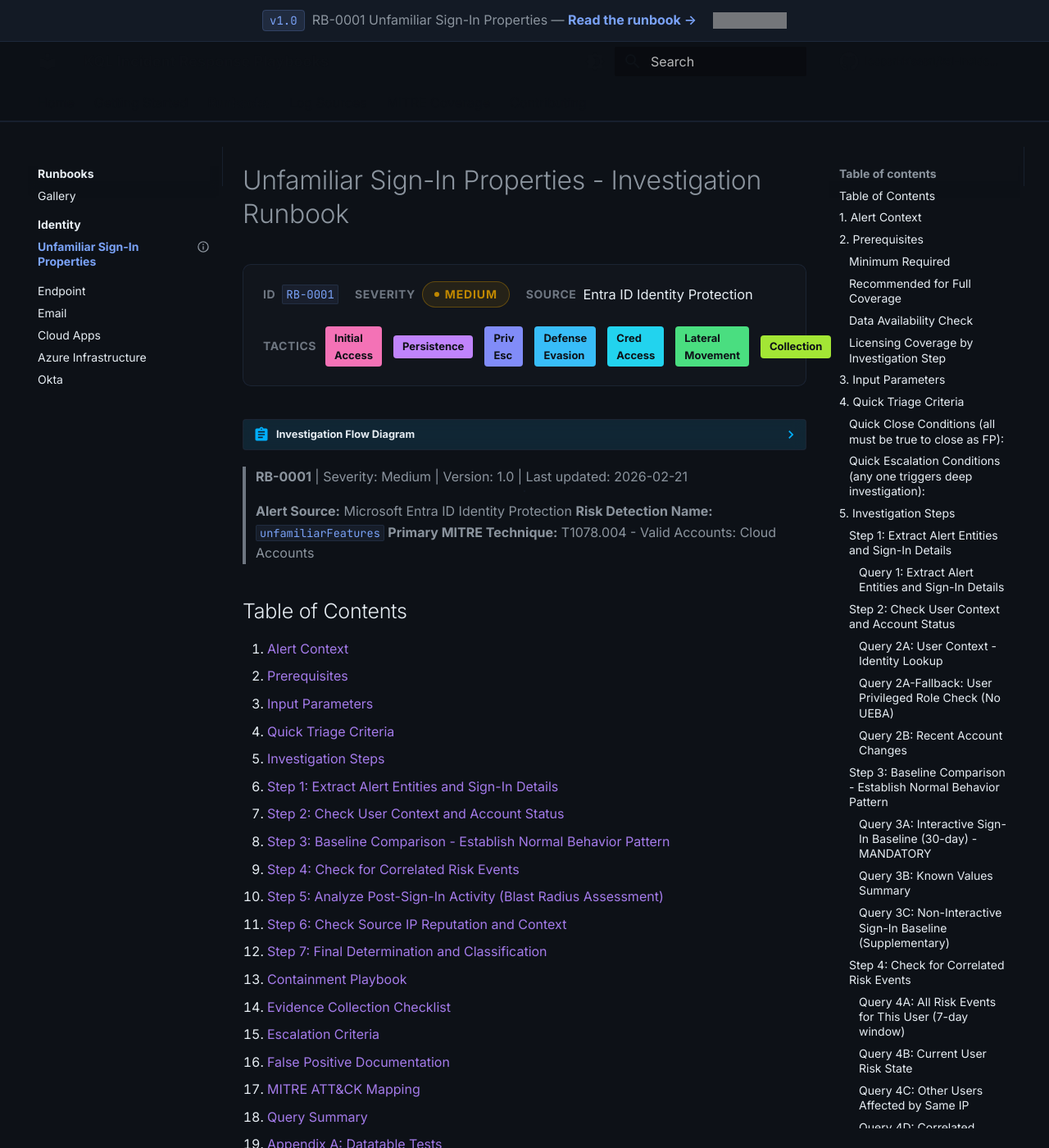
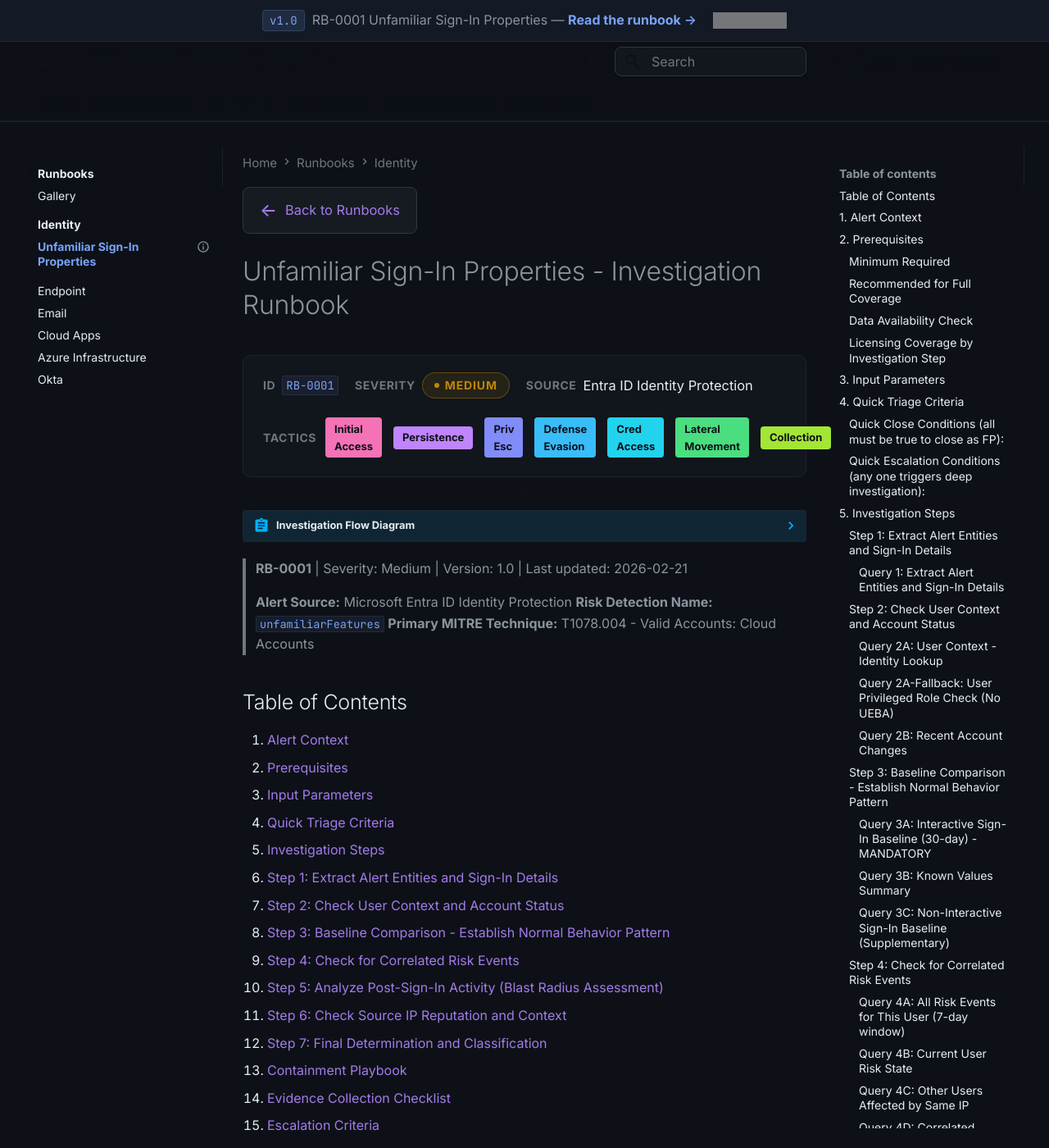
Before and after one commit to semihtut/kql-incident-response, an MkDocs documentation site: the page built from docs/runbooks/identity/unfamiliar-sign-in-properties.md, in a window 1280 px wide and 1400 px high. Shown: the whole window at 82% size. Built offline with MkDocs 1.6.1 and Material for MkDocs 9.7.7, drawn with Linux system fonts in a browser that asks for light colours; comment, search, counter and statistics services are not loaded; some of the changed text lies outside the part shown; grey boxes are pictures that could not be loaded.

Commit message:
feat: add navigation, breadcrumbs, and back-to-gallery UX
- Enable navigation.tracking, navigation.path (breadcrumbs), search.share
- Add "← Back to Runbooks" button on runbook detail pages via template
- Style breadcrumbs with faint text and accent hover
- Active tab accent underline with glow
- Search input styled with #30363d border and blue focus ring
- Back-to-top button with glassmorphism and accent hover
- Back button arrow slides left on hover

Co-Authored-By: Claude Opus 4.6 <noreply@anthropic.com>

```diff
--- a/docs/stylesheets/custom.css
+++ b/docs/stylesheets/custom.css
@@ -177,6 +177,121 @@ html {
 .md-banner a {
   color: var(--kql-accent);
   font-weight: 600;
+}
+
+/* ----- 2b. Active Tab & Search Enhancement ----- */
+
+/* Active tab — accent underline */
+.md-tabs__link--active {
+  color: var(--kql-accent) !important;
+  opacity: 1;
+  border-bottom: 2px solid var(--kql-accent);
+}
+
+[data-md-color-scheme="slate"] .md-tabs__link--active {
+  text-shadow: 0 0 12px var(--kql-glow);
+}
+
+/* Search bar — always prominent */
+[data-md-color-scheme="slate"] .md-search__input {
+  background: rgba(22, 27, 34, 0.8);
+  border: 1px solid #30363d;
+  border-radius: 8px;
+}
+
+[data-md-color-scheme="slate"] .md-search__input::placeholder {
+  color: var(--kql-text-faint);
+}
+
+[data-md-color-scheme="slate"] .md-search__input:focus {
+  border-color: #58a6ff;
+  box-shadow: 0 0 12px rgba(88, 166, 255, 0.15);
+}
+
+/* ----- 2c. Breadcrumbs (navigation.path) ----- */
+
+.md-path {
+  margin-top: 0;
+  padding: 0.5rem 0 0;
+}
+
+[data-md-color-scheme="slate"] .md-path__link {
+  color: var(--kql-text-faint);
+  font-size: 0.75rem;
+  transition: color 0.2s ease;
+}
+
+[data-md-color-scheme="slate"] .md-path__link:hover {
+  color: var(--kql-accent);
+}
+
+[data-md-color-scheme="slate"] .md-path__separator {
+  color: var(--kql-text-faint);
+  opacity: 0.5;
+}
+
+/* ----- 2d. Back to Gallery & Back to Top ----- */
+
+.runbook-back-nav {
+  margin-bottom: 1.25rem;
+}
+
+.back-to-gallery {
+  display: inline-flex;
+  align-items: center;
+  gap: 0.5rem;
+  padding: 0.5rem 1rem;
+  border: 1px solid #30363d;
+  border-radius: 8px;
+  background: #161b22;
+  color: var(--kql-text-muted);
+  font-size: 0.82rem;
+  font-weight: 500;
+  text-decoration: none;
+  transition: all 0.25s ease;
+}
+
+.back-to-gallery:hover {
+  color: #58a6ff;
+  border-color: #58a6ff;
+  box-shadow: 0 0 12px rgba(88, 166, 255, 0.12);
+  text-decoration: none;
+}
+
+.back-to-gallery .back-arrow {
+  font-size: 1.1rem;
+  transition: transform 0.25s ease;
+}
+
+.back-to-gallery:hover .back-arrow {
+  transform: translateX(-3px);
+}
+
+[data-md-color-scheme="default"] .back-to-gallery {
+  background: #e8e6ed;
+  border-color: rgba(0, 0, 0, 0.1);
+  color: var(--kql-text-muted);
+}
+
+[data-md-color-scheme="default"] .back-to-gallery:hover {
+  color: var(--md-primary-fg-color);
+  border-color: var(--md-primary-fg-color);
+  box-shadow: none;
+}
+
+/* Back-to-top button */
+[data-md-color-scheme="slate"] .md-top {
+  background: rgba(22, 27, 34, 0.9);
+  border: 1px solid #30363d;
+  color: var(--kql-text-muted);
+  backdrop-filter: blur(8px);
+  -webkit-backdrop-filter: blur(8px);
+  box-shadow: 0 4px 16px rgba(0, 0, 0, 0.3);
+}
+
+[data-md-color-scheme="slate"] .md-top:hover {
+  color: #58a6ff;
+  border-color: #58a6ff;
 }
 
 /* ----- 3. Dot Grid Background ----- */
--- a/mkdocs.yml
+++ b/mkdocs.yml
@@ -29,9 +29,12 @@ theme:
     - navigation.sections
     - navigation.top
     - navigation.indexes
+    - navigation.tracking
+    - navigation.path
     - toc.follow
     - search.suggest
     - search.highlight
+    - search.share
     - content.code.copy
     - content.tabs.link
     - content.code.annotate
--- a/overrides/main.html
+++ b/overrides/main.html
@@ -17,3 +17,15 @@
     </a>
   </span>
 {% endblock %}
+
+{% block content %}
+  {% if page and page.meta and page.meta.id is defined and page.meta.id is string and page.meta.id[:3] == 'RB-' %}
+  <nav class="runbook-back-nav" aria-label="Back navigation">
+    <a href="{{ 'runbooks/gallery/' | url }}" class="back-to-gallery">
+      <span class="back-arrow">&larr;</span>
+      <span>Back to Runbooks</span>
+    </a>
+  </nav>
+  {% endif %}
+  {{ super() }}
+{% endblock %}
```
